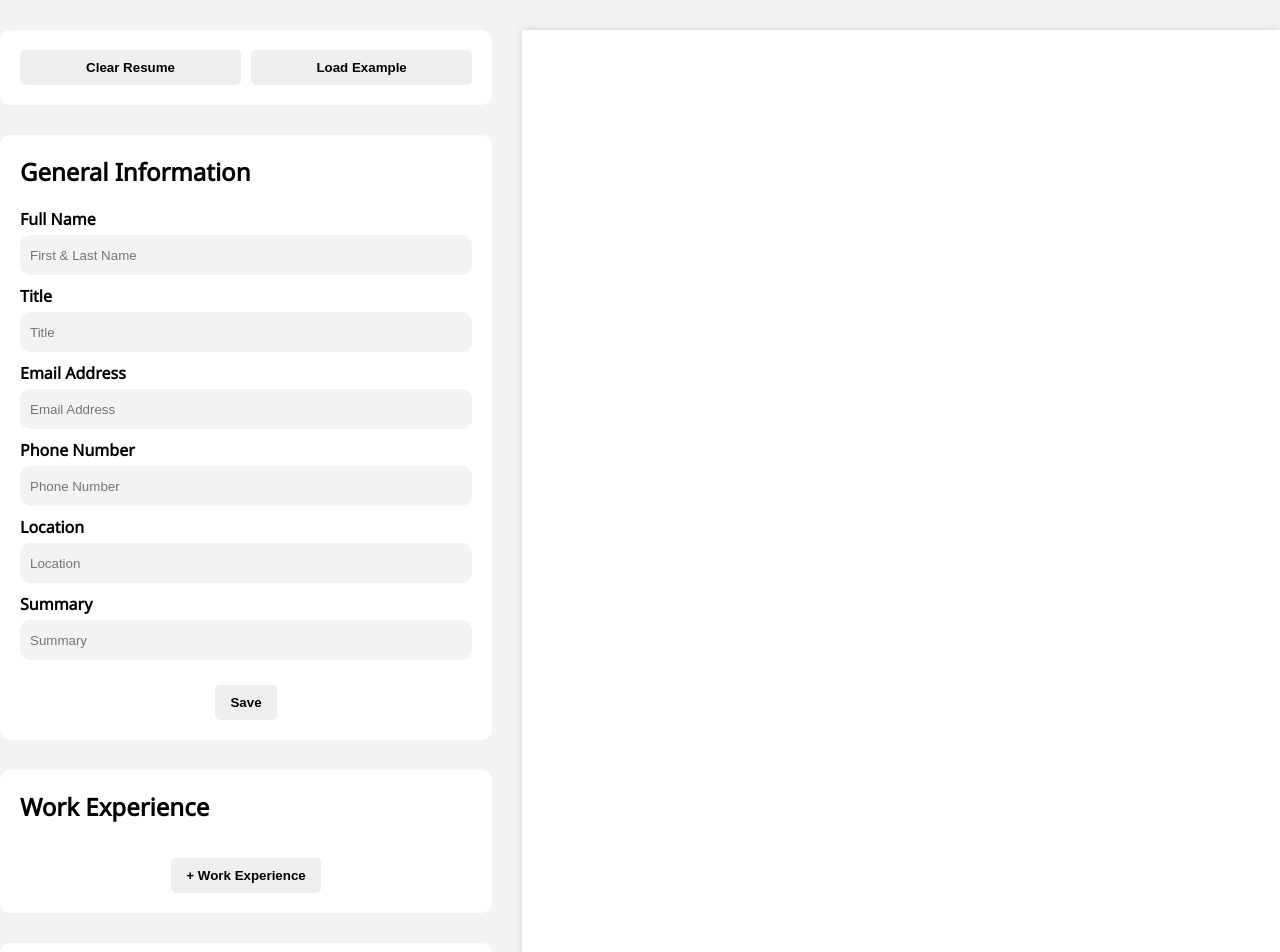
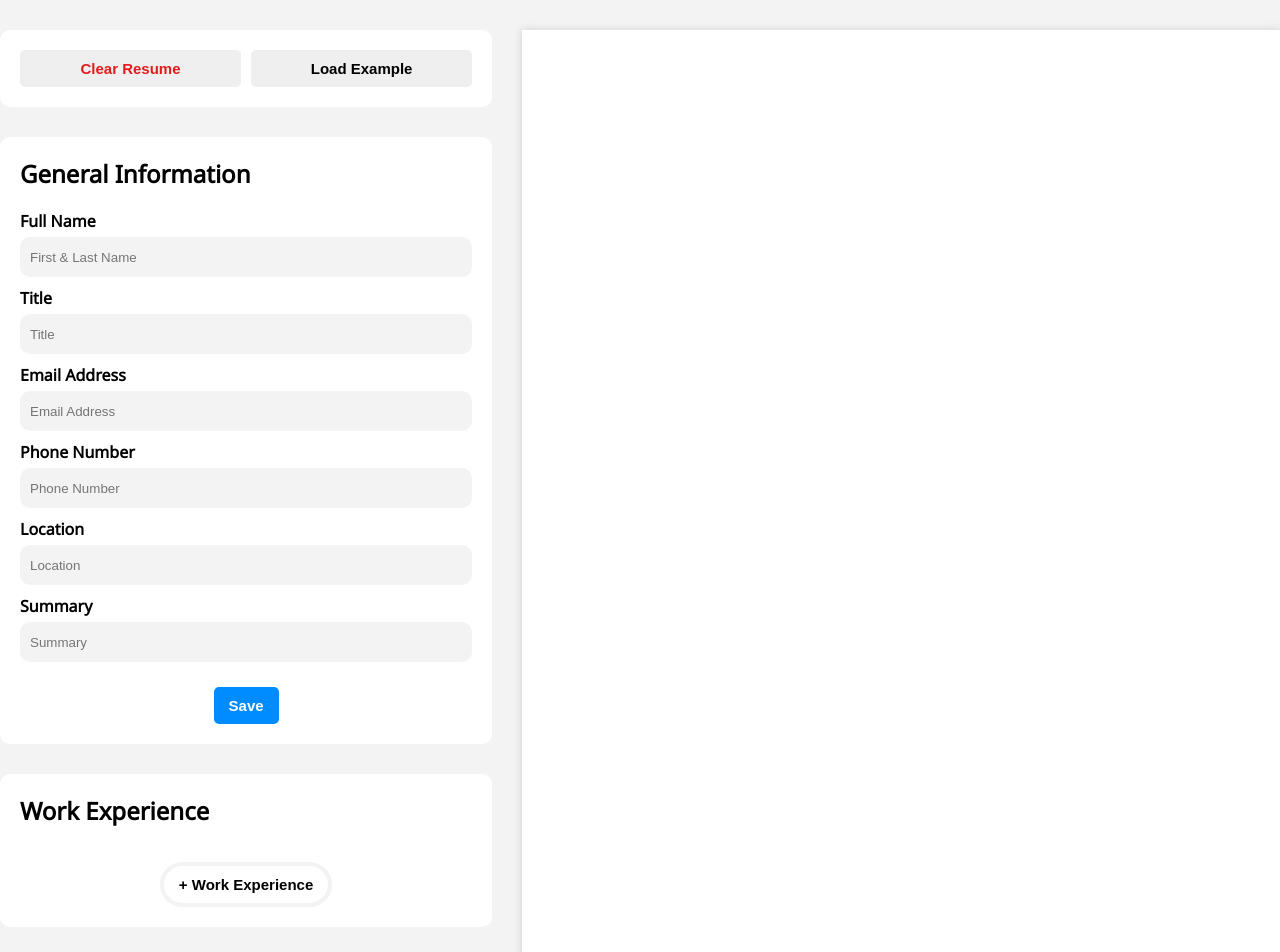
Before and after one commit to caylinvu/cv-app, a React (Vite) app: page / in a window 1280 px wide. Shown: the top 952 px of the page. Built offline with nearby package versions, Linux system fonts and the light colour scheme.

Commit message:
Add more styling to input fields

```diff
--- a/src/components/InputControl.jsx
+++ b/src/components/InputControl.jsx
@@ -1,6 +1,6 @@
 function InputControl({ setGeneralInfo, setWorkExp, setEducation, setNewWorkId, setNewEduId }) {
   const generalExample = {
-    name: 'Janet Smith',
+    name: 'Jan Smith',
     title: 'Software Engineer',
     email: 'janetsmith@fakeemail.com',
     phone: '(123)-456-7890',
@@ -66,7 +66,7 @@ function InputControl({ setGeneralInfo, setWorkExp, setEducation, setNewWorkId,
 
   return (
     <div className="input-controls">
-      <button type="button" onClick={clearResume}>
+      <button type="button" className="clear" onClick={clearResume}>
         Clear Resume
       </button>
       <button type="button" onClick={loadExample}>
--- a/src/styles/App.css
+++ b/src/styles/App.css
@@ -44,6 +44,11 @@ input:focus {
 .entry {
   display: flex;
   justify-content: space-between;
+  align-items: center;
+  padding: 10px 10px;
+  background-color: rgb(243, 243, 243);
+  border-radius: 10px;
+  margin-bottom: 10px;
 }
 
 .display-container {
--- a/src/styles/Buttons.css
+++ b/src/styles/Buttons.css
@@ -4,11 +4,22 @@ button {
   border: none;
   cursor: pointer;
   font-weight: bold;
+  font-size: 15px;
+}
+
+button:active {
+  transform: scale(0.95);
 }
 
 .input-controls {
   display: flex;
   gap: 10px;
+}
+
+.clear {
+  color: rgb(226, 28, 28);
+  /* background-color: white;
+  border: 2px solid rgb(218, 218, 218); */
 }
 
 .input-controls button {
@@ -21,7 +32,23 @@ button {
   margin-top: 15px;
 }
 
+.save-btn button {
+  background-color: rgb(0, 140, 255);
+  color: white;
+}
+
+.add-btn button {
+  border: 4px solid rgb(243, 243, 243);
+  background-color: white;
+  border-radius: 25px;
+}
+
 .entry-btns {
   display: flex;
   gap: 10px;
 }
+
+.entry button,
+.entry-btns button {
+  background-color: white;
+}
```
Also changed, not shown: src/App.jsx (+20 -12 lines).
